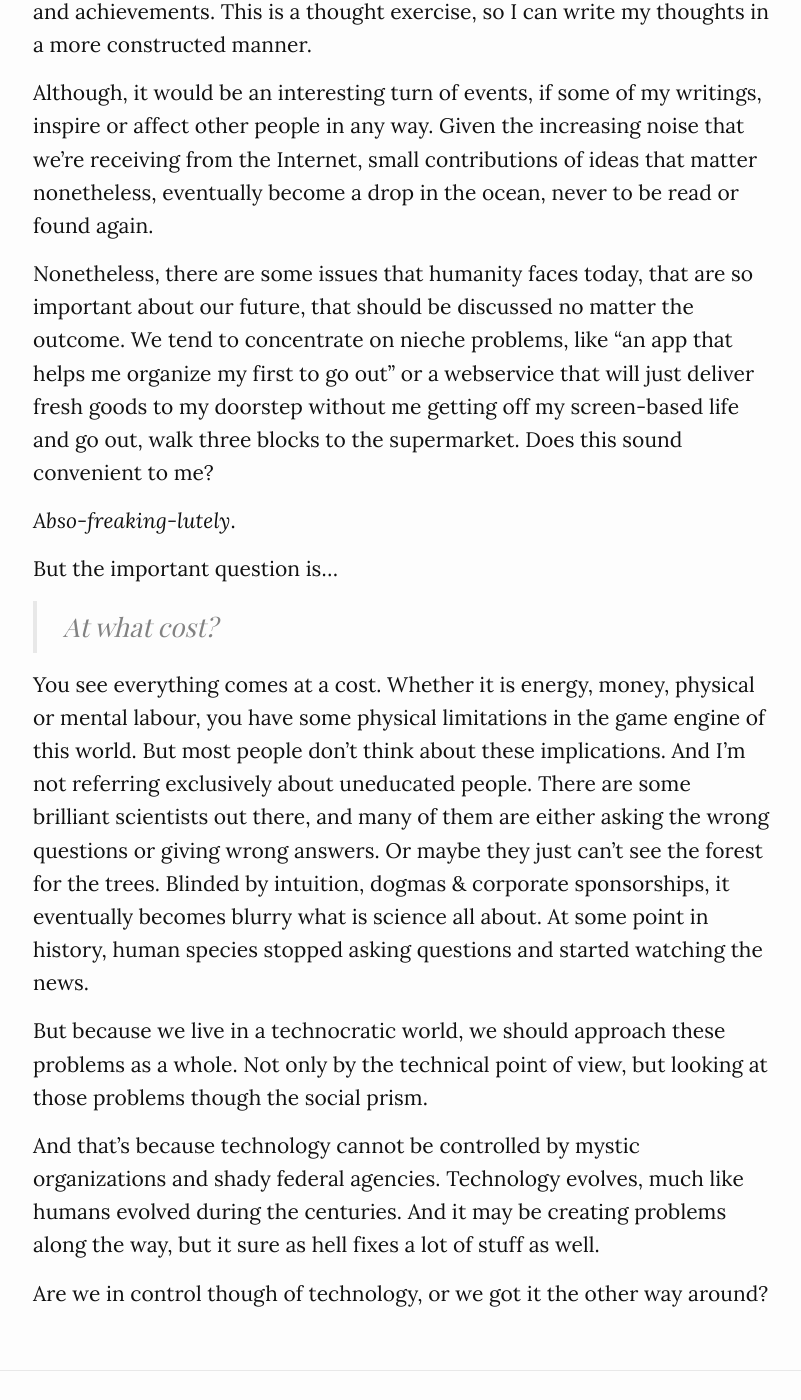
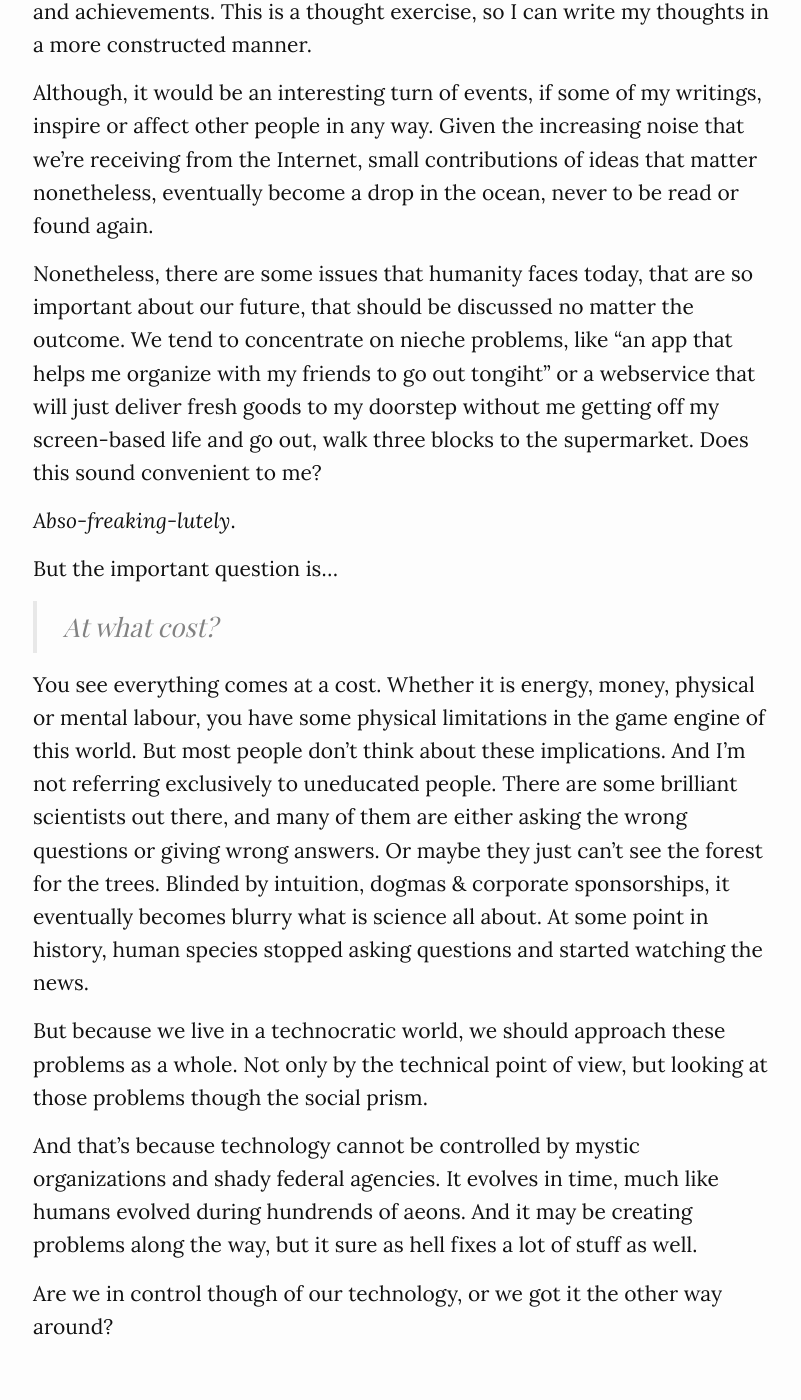
Before and after one commit to captaindweeb/captaindweeb.github.io, a Jekyll site: the page built from _posts/2016-04-04-hallo-world.markdown, in a window 1280 px wide and 1400 px high, scrolled down 394 px. Shown: the whole window, without its empty margins (237-1038 px from the left). Built offline with Jekyll 4.4.1, drawn with Linux system fonts in a browser that asks for light colours; some web fonts are replaced.

Commit message:
Fix typos and meaning flaws

```diff
--- a/_posts/2016-04-04-hallo-world.markdown
+++ b/_posts/2016-04-04-hallo-world.markdown
@@ -22,8 +22,8 @@ again.
 
 Nonetheless, there are some issues that humanity faces today, that are so
 important about our future, that should be discussed no matter the outcome. We
-tend to concentrate on nieche problems, like "an app that helps me organize my
-first to go out" or a webservice that will just deliver fresh goods to my
+tend to concentrate on nieche problems, like "an app that helps me organize with my
+friends to go out tongiht" or a webservice that will just deliver fresh goods to my
 doorstep without me getting off my screen-based life and go out, walk three
 blocks to the supermarket. Does this sound convenient to me?
 
@@ -36,7 +36,7 @@ But the important question is...
 You see everything comes at a cost. Whether it is energy, money, physical or
 mental labour, you have some physical limitations in the game engine of this
 world. But most people don't think about these implications. And I'm not
-referring exclusively about uneducated people. There are some brilliant
+referring exclusively to uneducated people. There are some brilliant
 scientists out there, and many of them are either asking the wrong questions
 or giving wrong answers. Or maybe they just can't see the forest for the trees.
 Blinded by intuition, dogmas & corporate sponsorships, it eventually becomes
@@ -48,8 +48,8 @@ as a whole. Not only by the technical point of view, but looking at those
 problems though the social prism.
 
 And that's because technology cannot be controlled by mystic organizations and shady
-federal agencies. Technology evolves, much like humans evolved during the
-centuries. And it may be creating problems along the way, but it sure
-as hell fixes a lot of stuff as well.
+federal agencies. It evolves in time, much like humans evolved during hundrends
+of aeons.  And it may be creating problems along the way, but it sure as hell
+fixes a lot of stuff as well.
 
-Are we in control though of technology, or we got it the other way around?
+Are we in control though of our technology, or we got it the other way around?
```
